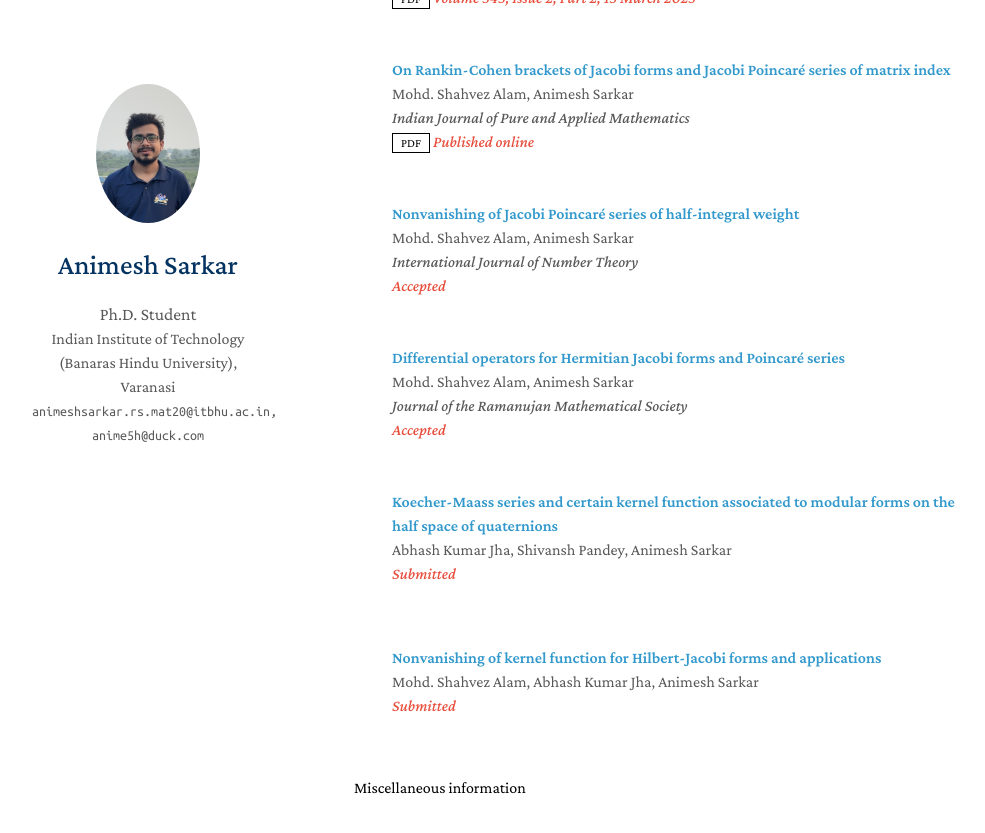
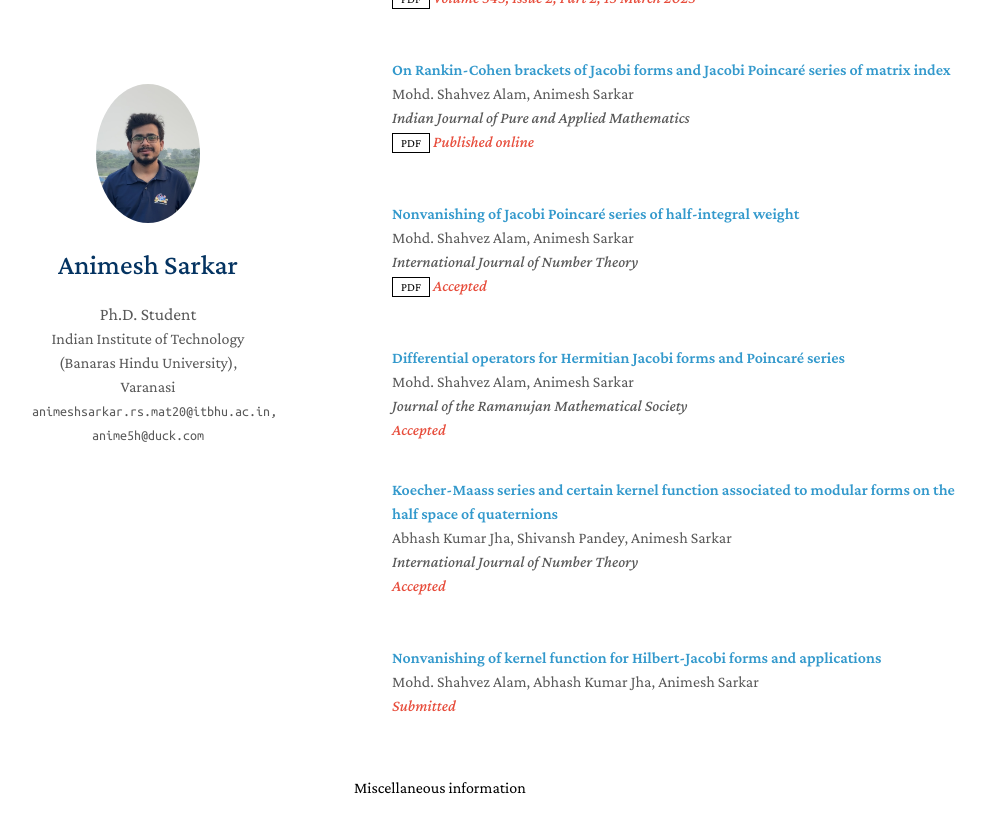
Before and after one commit to 4nimesh/4nimesh.github.io, a Jekyll site: the page built from index.md, in a window 1280 px wide and 900 px high, scrolled down 2053 px. Shown: the top 833 px of the window, without its empty margins (128-1113 px from the left). Built offline with Jekyll 4.4.1, drawn with Linux system fonts in a browser that asks for light colours; a style sheet for code colours, icons or effects is not loaded.

Commit message:
Update publications.yml

```diff
--- a/_data/publications.yml
+++ b/_data/publications.yml
@@ -41,7 +41,7 @@ main:
   - title: Nonvanishing of Jacobi Poincaré series of half-integral weight
     authors: Mohd. Shahvez Alam, Animesh Sarkar
     conference: International Journal of Number Theory
-    # pdf: https://doi.org/10.1007/s13226-024-00696-z
+    pdf: https://doi.org/10.1142/S1793042126500053
     notes: Accepted
 
   - title: Differential operators for Hermitian Jacobi forms and Poincaré series
@@ -53,9 +53,9 @@ main:
 
   - title: Koecher-Maass series and certain kernel function associated to modular forms on the half space of quaternions
     authors: Abhash Kumar Jha, Shivansh Pandey, Animesh Sarkar
-    # conference: International Journal of Number Theory
+    conference: International Journal of Number Theory
     # pdf: https://doi.org/10.1007/s13226-024-00696-z
-    notes: Submitted
+    notes: Accepted
 
   - title: Nonvanishing of  kernel function  for Hilbert-Jacobi forms and applications
     authors: Mohd. Shahvez Alam, Abhash Kumar Jha, Animesh Sarkar
```
